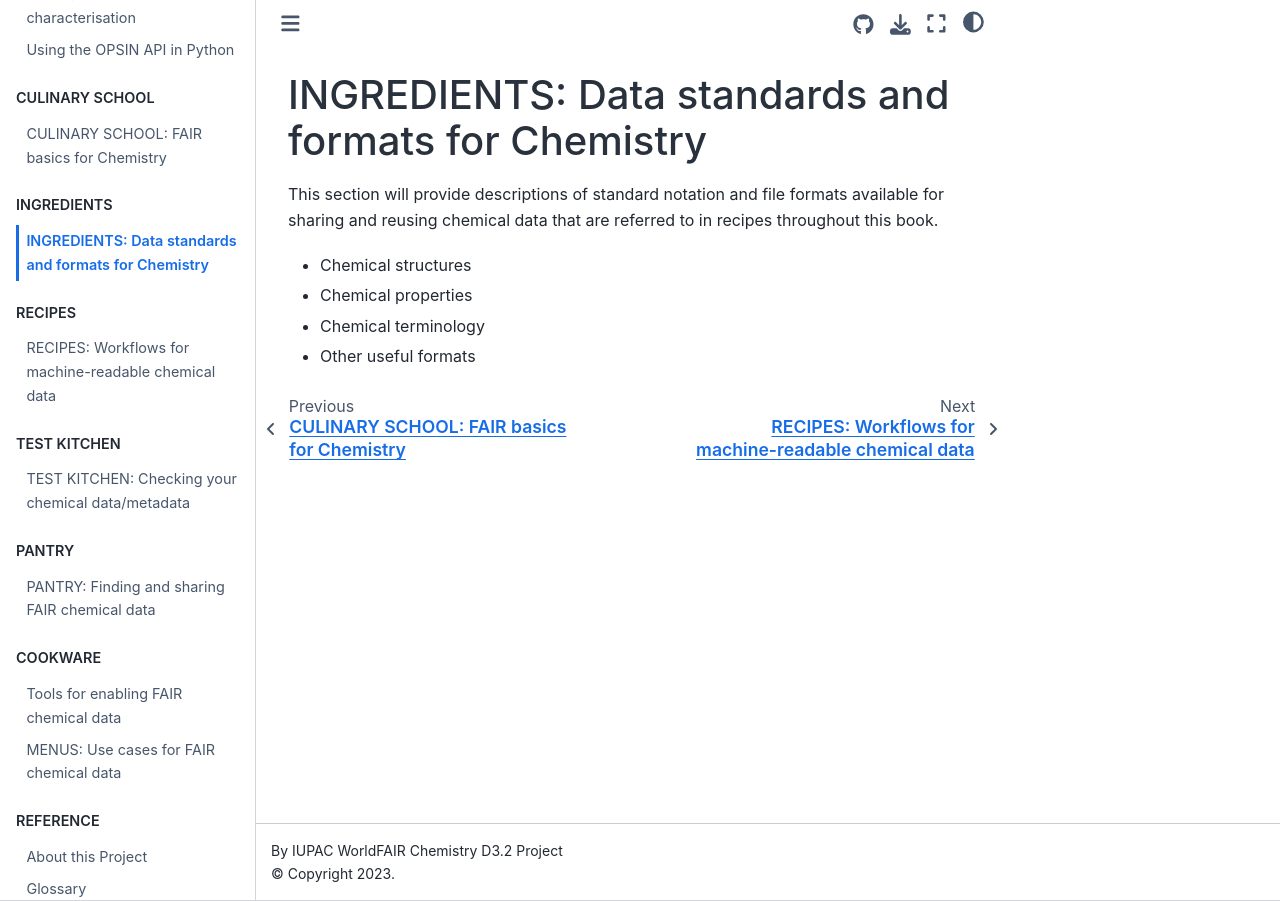
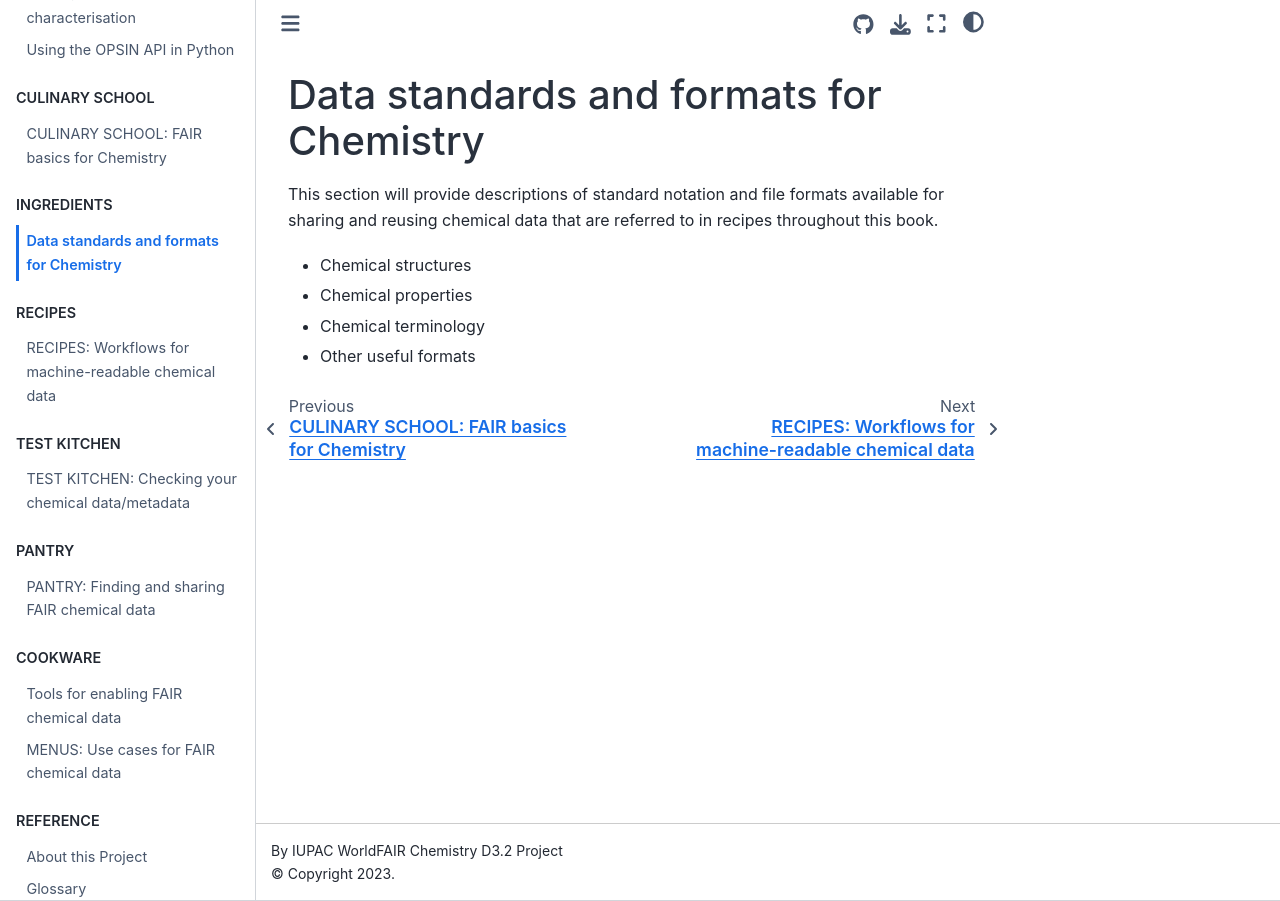
Before and after one commit to IUPAC/WFChemCookbook, a Jupyter Book: the page built from book/ingredients.md, in a window 1280 px wide. Built offline with Jupyter Book 1.0.4 settings and Sphinx 7.4.7 and the Sphinx Book theme 1.1.4, drawn with Linux system fonts in a browser that asks for light colours.

Commit message:
Update ingredients.md

```diff
--- a/book/ingredients.md
+++ b/book/ingredients.md
@@ -1,4 +1,4 @@
-# INGREDIENTS: Data standards and formats for Chemistry
+# Data standards and formats for Chemistry
 
 This section will provide descriptions of standard notation and file formats available for sharing and reusing chemical data that are referred to in recipes throughout this book.
 
```
